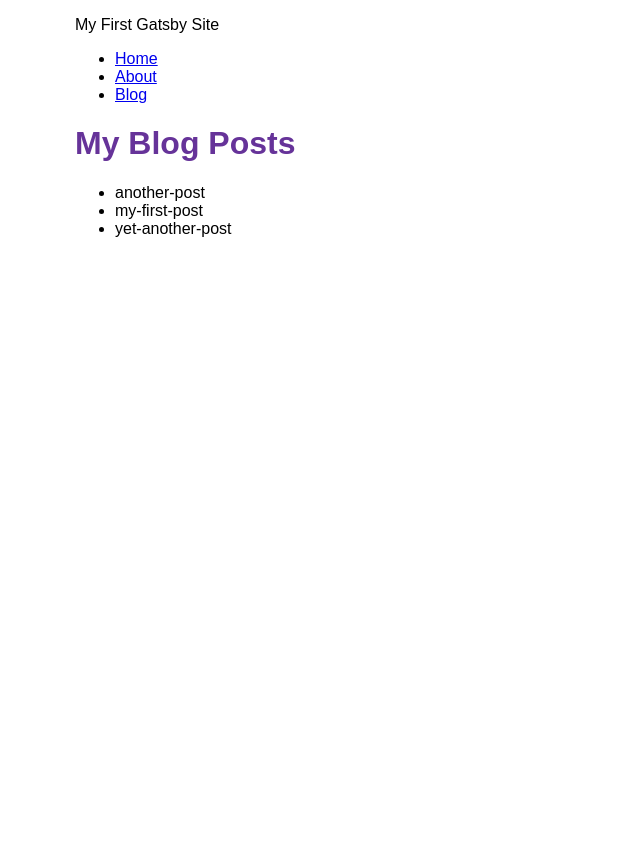
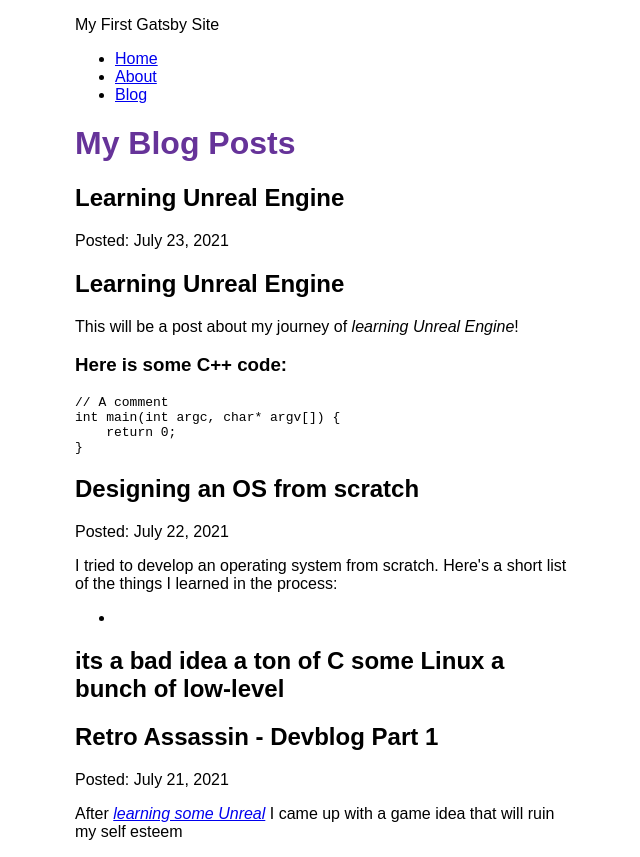
Before and after one commit to brincolnar/my-gatsby-site, a Gatsby site: page /blog in a window 1280 px wide. Shown: the whole page, without its empty margins (315-955 px from the left). Before the commit the page ends 800 px from the top, so only its background shows below. Built offline with nearby package versions, Linux system fonts and the light colour scheme; Gatsby itself is replaced by a stand-in of ours; some packages are replaced by stand-ins of ours; code samples lack their colours.

Commit message:
Finished Gatsby Tutorial Part 5

````diff
--- a/blog/another-post.mdx
+++ b/blog/another-post.mdx
@@ -0,0 +1,18 @@
+---
+title: "Learning Unreal Engine"
+date: "2021-07-23"
+---
+
+# Learning Unreal Engine #
+
+This will be a post about my journey of *learning
+Unreal Engine*!
+
+### Here is some C++ code: ###
+
+```
+// A comment
+int main(int argc, char* argv[]) {
+    return 0;
+}
+```
--- a/blog/my-first-post.mdx
+++ b/blog/my-first-post.mdx
@@ -0,0 +1,14 @@
+---
+title: "Designing an OS from scratch"
+date: "2021-07-22"
+---
+
+I tried to develop an operating system from scratch.
+Here's a short list of the things I learned in the process:
+
+-
+its a bad idea
+a ton of C
+some Linux
+a bunch of low-level
+-
--- a/blog/yet-another-post.mdx
+++ b/blog/yet-another-post.mdx
@@ -0,0 +1,7 @@
+---
+title: "Retro Assassin - Devblog Part 1"
+date: "2021-07-21"
+---
+
+After [_learning some Unreal_](https://mdxjs.com)
+I came up with a game idea that will ruin my self esteem
--- a/gatsby-config.js
+++ b/gatsby-config.js
@@ -14,5 +14,6 @@ module.exports = {
         path: `${__dirname}/blog`,
       }
     },
+    "gatsby-plugin-mdx"
   ],
 };
--- a/package.json
+++ b/package.json
@@ -15,9 +15,12 @@
     "clean": "gatsby clean"
   },
   "dependencies": {
+    "@mdx-js/mdx": "^1.6.22",
+    "@mdx-js/react": "^1.6.22",
     "gatsby": "^3.9.1",
     "gatsby-plugin-gatsby-cloud": "^2.9.1",
     "gatsby-plugin-image": "^1.9.0",
+    "gatsby-plugin-mdx": "^2.9.0",
     "gatsby-plugin-sharp": "^3.9.0",
     "gatsby-source-filesystem": "^3.9.0",
     "react": "^17.0.1",
--- a/src/pages/blog.js
+++ b/src/pages/blog.js
@@ -1,29 +1,37 @@
 import * as React from 'react'
 import Layout from '../components/layout'
 import { graphql } from 'gatsby'
+import { MDXRenderer } from 'gatsby-plugin-mdx'
 
 
 const BlogPage = ({ data }) => {
   return (
     <Layout pageTitle="My Blog Posts">
-      <ul>
-        {
-          data.allFile.nodes.map(node => (
-            <li key={node.name}>
-              {node.name}
-            </li>
-          ))
-        }
-      </ul>
+      {
+        data.allMdx.nodes.map((node) => (
+          <article key={node.id}>
+            <h2>{node.frontmatter.title}</h2>
+            <p>Posted: {node.frontmatter.date}</p>
+            <MDXRenderer>
+              {node.body}
+            </MDXRenderer>
+          </article>
+        ))
+      }
     </Layout>
   )
 }
 
 export const query = graphql`
 query {
-  allFile {
+  allMdx(sort: {fields: frontmatter___date, order: DESC}) {
     nodes {
-      name
+      frontmatter {
+        date(formatString: "MMMM D, YYYY")
+        title
+      }
+      id
+      body
     }
   }
 }
````
Also changed, not shown: src/components/layout.js (+4 -4 lines), 1 other file.
